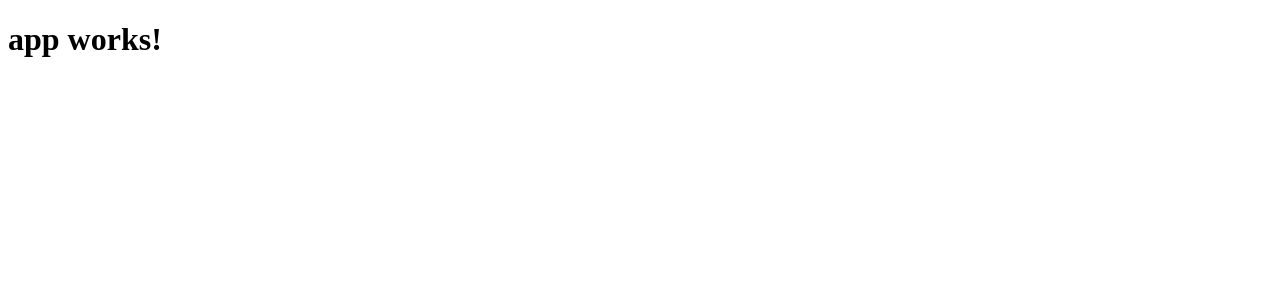
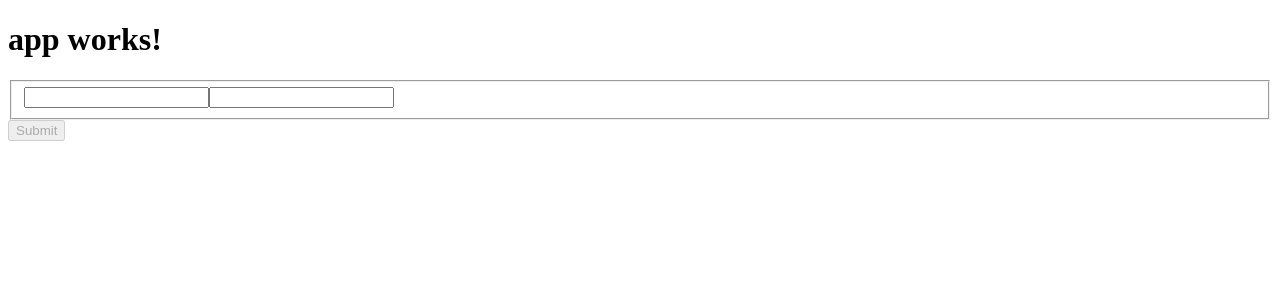
Before and after one commit to zmad5306/ng2-template-forms-validation, an Angular app: page / in a window 1280 px wide. Shown: the top 300 px of the page. Built offline with nearby package versions, Linux system fonts and the light colour scheme.

Commit message:
first commit

```diff
--- a/src/app/app.component.html
+++ b/src/app/app.component.html
@@ -1,3 +1,20 @@
 <h1>
   {{title}}
 </h1>
+<form #myForm="ngForm" (ngSubmit)="myForm.valid && submit()" novalidate>
+  <fieldset ngModelGroup="thePassword" appMustMatch #thePassword="ngModelGroup">
+    <input [(ngModel)]="account.password" #password="ngModel" name="password" required>
+    <div *ngIf="password.dirty || password.touched">
+      <div *ngIf="password.errors?.required">required</div>
+    </div>
+    <input [(ngModel)]="account.confirmPassword" #confirmPassword="ngModel" name="confirmPassword" required>
+    <div *ngIf="confirmPassword.dirty || confirmPassword.touched">
+      <div *ngIf="confirmPassword.errors?.required">required</div>
+      <div *ngIf="confirmPassword.errors?.notMatched">must match password</div>
+    </div>
+  </fieldset>
+  <!--<div *ngIf="(password.dirty || password.touched) && (confirmPassword.dirty || confirmPassword.touched)">
+    <div *ngIf="thePassword.errors?.notMatched">This stuff must match!</div>
+  </div>-->
+  <input type="submit" value="Submit" [disabled]="!myForm.valid">
+</form>
--- a/src/app/app.component.ts
+++ b/src/app/app.component.ts
@@ -1,4 +1,8 @@
 import { Component } from '@angular/core';
+
+export class Account {
+  constructor(public password: string, public confirmPassword: string) {}
+}
 
 @Component({
   selector: 'app-root',
@@ -7,4 +11,8 @@ import { Component } from '@angular/core';
 })
 export class AppComponent {
   title = 'app works!';
+  account: Account = new Account('', '');
+  submit(): void {
+    console.log(this.account);
+  }
 }
--- a/src/app/app.module.ts
+++ b/src/app/app.module.ts
@@ -4,10 +4,12 @@ import { FormsModule } from '@angular/forms';
 import { HttpModule } from '@angular/http';
 
 import { AppComponent } from './app.component';
+import { MustMatchDirective } from './must-match.directive';
 
 @NgModule({
   declarations: [
-    AppComponent
+    AppComponent,
+    MustMatchDirective
   ],
   imports: [
     BrowserModule,
--- /dev/null
+++ b/src/app/must-match.directive.ts
@@ -0,0 +1,36 @@
+import { Directive, forwardRef, Attribute } from '@angular/core';
+import { Validator, AbstractControl, NG_VALIDATORS, FormGroup } from '@angular/forms';
+
+@Directive({
+  selector: '[appMustMatch][ngModelGroup]',
+  providers: [
+        { provide: NG_VALIDATORS, useExisting: forwardRef(() => MustMatchDirective), multi: true }
+    ]
+})
+export class MustMatchDirective implements Validator {
+
+  constructor() { }
+
+  validate(c: FormGroup) {
+    let valid = true;
+    //this fires before the form is done and throws an error becuase the input files aren't built
+    if (c.contains('password') && c.contains('confirmPassword')) {
+      if (c.controls.password.value !== c.controls.confirmPassword.value) {
+        valid = false;
+        c.controls.confirmPassword.setErrors({notMatched: true});
+      }
+      else {
+        c.controls.confirmPassword.setErrors(null);
+      }
+    }
+
+    if (!valid) {
+      return {notMatched: true};
+    }
+    else {
+      return null;
+    }
+
+  }
+
+}
```
Also changed, not shown: 1 other file (tests, documents, lock files or other folders).
